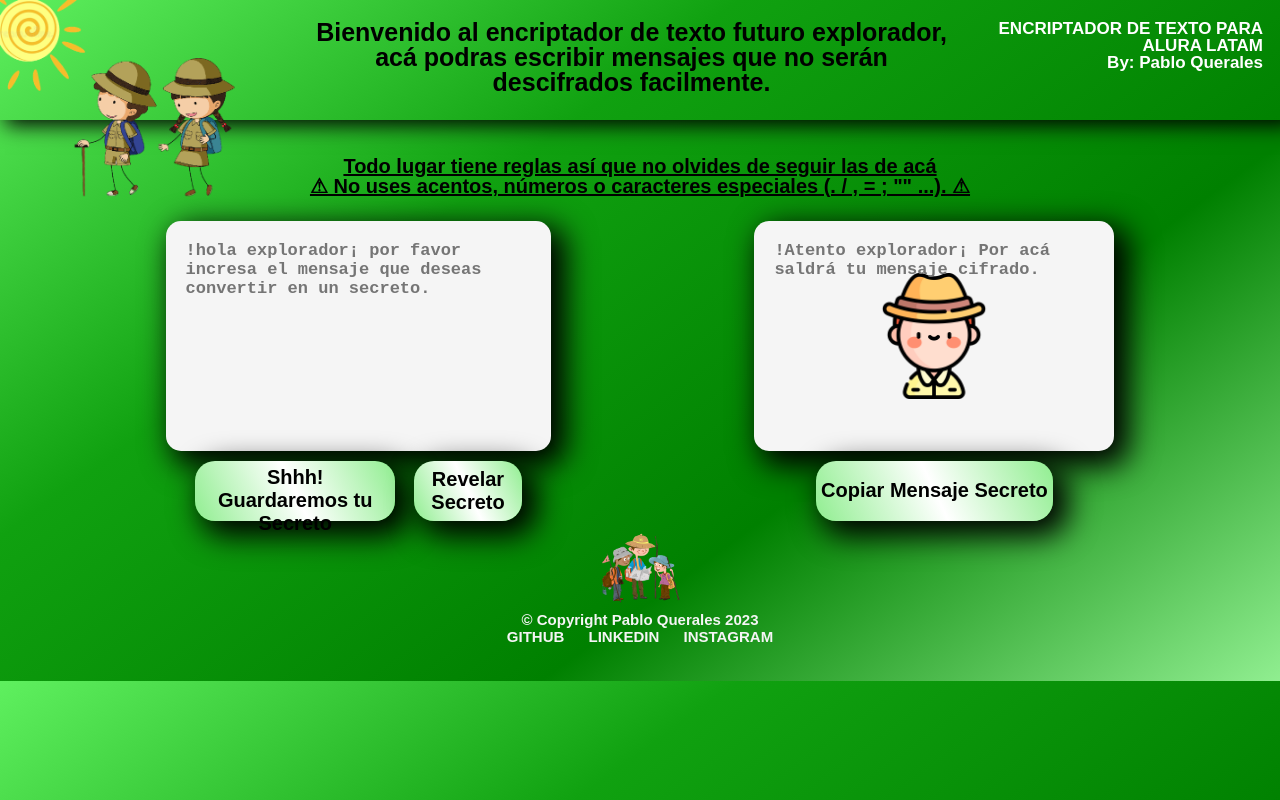
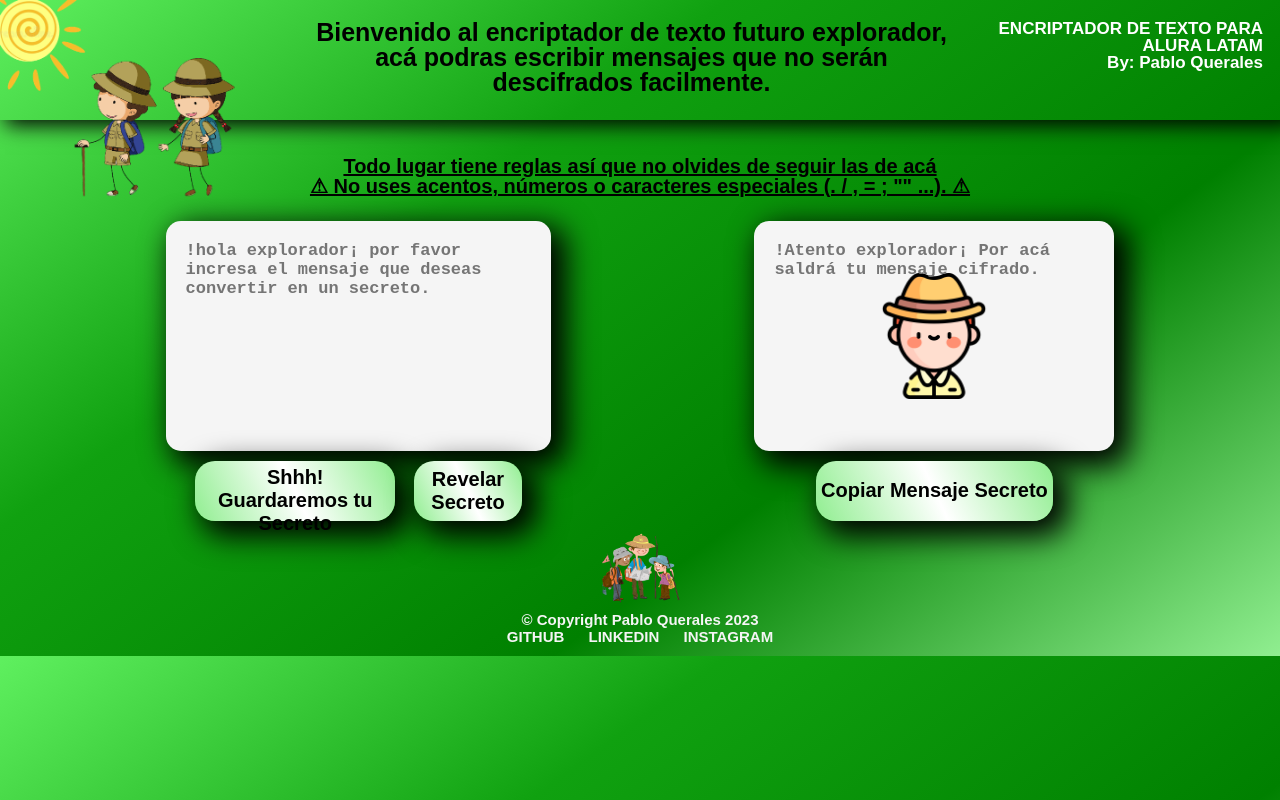
Before and after one commit to Klishe21/EncriptadorDeTexto, a plain HTML site: page index.html in a window 1280 px wide. Drawn offline with Linux system fonts and the light colour scheme; a web font is replaced by a local one.

Commit message:
correción de errores de estilo

```diff
--- a/reset.css
+++ b/reset.css
@@ -3,19 +3,87 @@
    License: none (public domain)
 */
 
-html, body, div, span, applet, object, iframe,
-h1, h2, h3, h4, h5, h6, p, blockquote, pre,
-a, abbr, acronym, address, big, cite, code,
-del, dfn, em, img, ins, kbd, q, s, samp,
-small, strike, strong, sub, sup, tt, var,
-b, u, i, center,
-dl, dt, dd, ol, ul, li,
-fieldset, form, label, legend,
-table, caption, tbody, tfoot, thead, tr, th, td,
-article, aside, canvas, details, embed,
-figure, figcaption, footer, header, hgroup,
-menu, nav, output, ruby, section, summary,
-time, mark, audio, video {
+html,
+body,
+div,
+span,
+applet,
+object,
+iframe,
+h1,
+h2,
+h3,
+h4,
+h5,
+h6,
+p,
+blockquote,
+pre,
+a,
+abbr,
+acronym,
+address,
+big,
+cite,
+code,
+del,
+dfn,
+em,
+img,
+ins,
+kbd,
+q,
+s,
+samp,
+small,
+strike,
+strong,
+sub,
+sup,
+tt,
+var,
+b,
+u,
+i,
+center,
+dl,
+dt,
+dd,
+ol,
+ul,
+li,
+fieldset,
+form,
+label,
+legend,
+table,
+caption,
+tbody,
+tfoot,
+thead,
+tr,
+th,
+td,
+article,
+aside,
+canvas,
+details,
+embed,
+figure,
+figcaption,
+footer,
+header,
+hgroup,
+menu,
+nav,
+output,
+ruby,
+div,
+summary,
+time,
+mark,
+audio,
+video {
 	margin: 0;
 	padding: 0;
 	border: 0;
@@ -24,22 +92,35 @@ time, mark, audio, video {
 	vertical-align: baseline;
 }
 /* HTML5 display-role reset for older browsers */
-article, aside, details, figcaption, figure,
-footer, header, hgroup, menu, nav, section {
+article,
+aside,
+details,
+figcaption,
+figure,
+footer,
+header,
+hgroup,
+menu,
+nav,
+div {
 	display: block;
 }
 body {
 	line-height: 1;
 }
-ol, ul {
+ol,
+ul {
 	list-style: none;
 }
-blockquote, q {
+blockquote,
+q {
 	quotes: none;
 }
-blockquote:before, blockquote:after,
-q:before, q:after {
-	content: '';
+blockquote:before,
+blockquote:after,
+q:before,
+q:after {
+	content: "";
 	content: none;
 }
 table {
--- a/style.css
+++ b/style.css
@@ -1,4 +1,5 @@
 body {
+	box-sizing: border-box;
 	font-family: "Sofia Sans Semi Condensed", sans-serif;
 	font-weight: bold;
 	background: linear-gradient(0.9turn, lightgreen, green, rgb(16, 161, 16), rgb(95, 240, 95));
@@ -157,8 +158,7 @@ header {
 	text-align: center;
 	color: whitesmoke;
 	font-size: 15px;
-	box-sizing: border-box;
-	padding: 0 5px 35px 5px;
+	padding: 0 5px 10px 5px;
 }
 
 .imagen_footer {
```
